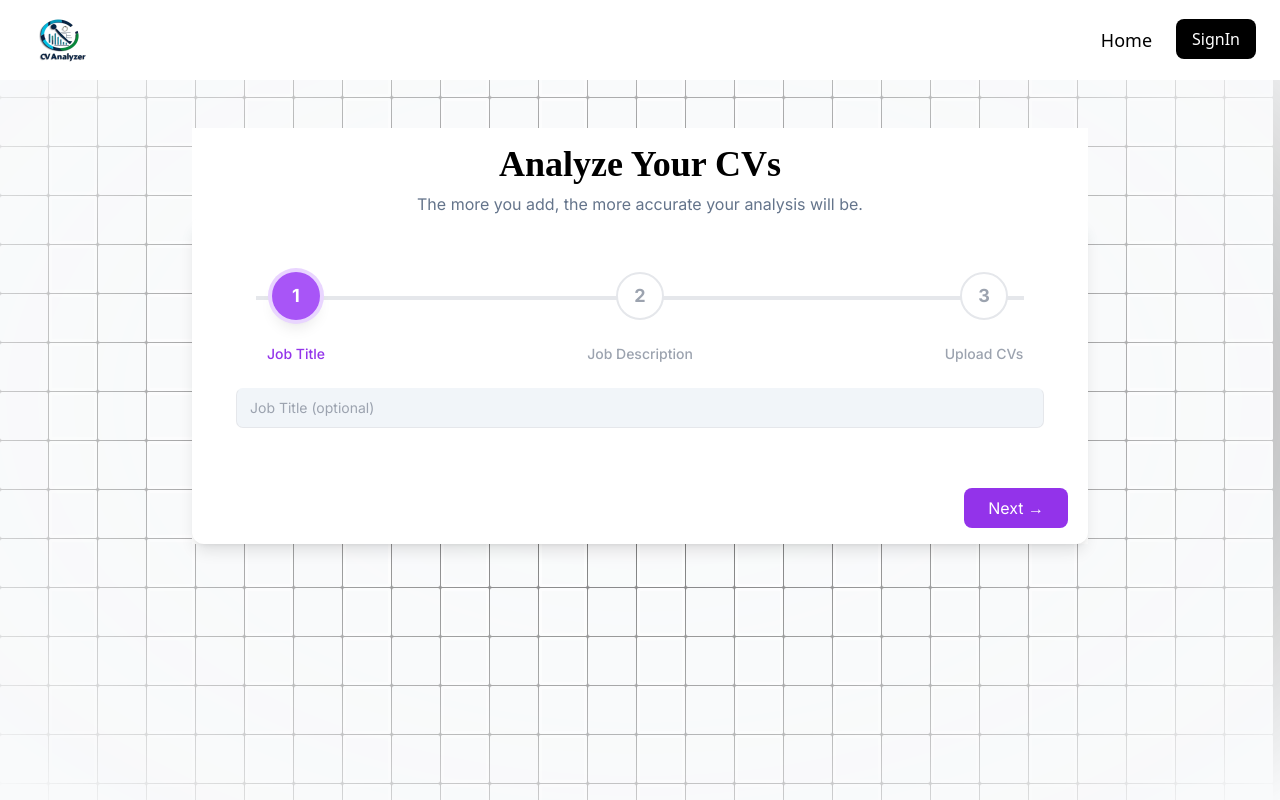
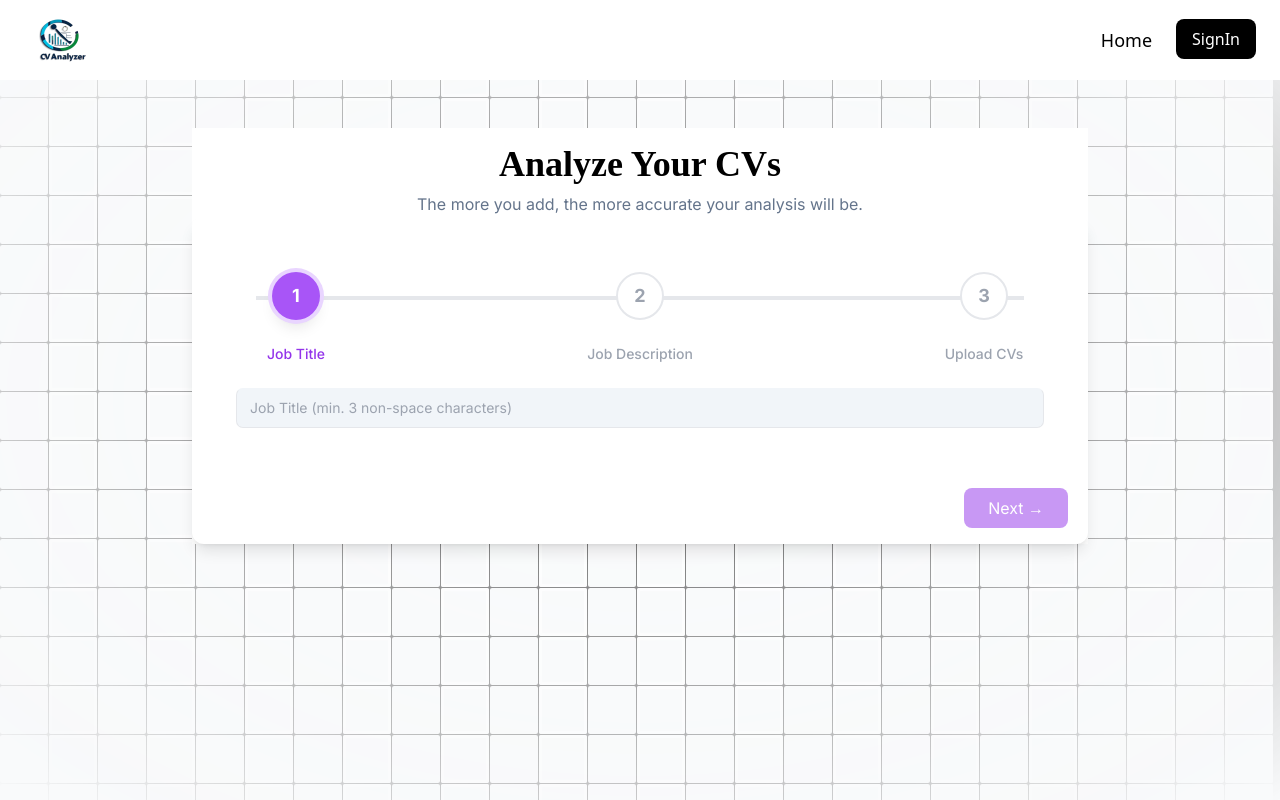
Before and after one commit to dev-bilal-raza/CVAnalysis, a Next.js app in the folder cv_checker_frontend/: page /upload_cvs in a window 1280 px wide. Shown: the top 800 px of the page. Built offline with nearby package versions, Linux system fonts and the light colour scheme; no server answers.

Commit message:
feat: add constants for status codes, integrate react-hot-toast, and enhance Input component with input_value prop

```diff
--- a/cv_checker_frontend/package.json
+++ b/cv_checker_frontend/package.json
@@ -20,7 +20,9 @@
     "react": "^18",
     "react-dom": "^18",
     "react-fast-marquee": "^1.6.5",
+    "react-hot-toast": "^2.4.1",
     "react-icons": "^5.2.1",
+    "react-toastify": "^10.0.6",
     "sharp": "^0.33.4",
     "tailwind-merge": "^2.3.0"
   },
--- a/cv_checker_frontend/src/app/layout.tsx
+++ b/cv_checker_frontend/src/app/layout.tsx
@@ -1,5 +1,6 @@
 import type { Metadata } from "next";
 import { Inter } from "next/font/google";
+import { Toaster } from "react-hot-toast";
 import "./globals.css";
 
 
@@ -18,7 +19,7 @@ export default function RootLayout({
   return (
     <html lang="en">
       <body className={inter.className}>
-
+        <Toaster position="top-right"/>
         {children}
 
       </body>
--- /dev/null
+++ b/cv_checker_frontend/src/common/constants.ts
@@ -0,0 +1,7 @@
+export const STATUS = {
+    'ERROR': 0,
+    'SUCCESS': 1,
+    'NOT_AUTHORIZED': 2,
+    'NOT_FOUND': 3,
+    'INTERNAL_SERVER_ERROR': 4
+}
--- a/cv_checker_frontend/src/components/api_calls/job_calls.ts
+++ b/cv_checker_frontend/src/components/api_calls/job_calls.ts
@@ -7,31 +7,28 @@ interface JobDetails {
 
 export const add_job = async (job_details: FormData) => {
     console.log(job_details)
-    const response = await fetch("http://localhost:8000/api/v1/add_job",
-        {
-            method: "POST",
-            body: job_details
-        }
-    );
-    if (response.ok) {
-        return await response.json();
+    const response = await axios.post("http://localhost:8000/api/v1/add_job", job_details, {
+        withCredentials: true,
+        headers: {
+            'Content-Type': 'multipart/form-data',
+        },
+    });
+    if (response.status === 200) {
+        return response
     }
 }
 
 export const get_aLL_jobs = async () => {
     const response = await axios.get('http://localhost:8000/api/v1/get_all_jobs', {withCredentials: true});
     console.log("Response: ", response);
+    return response
+}
+
+export const get_job_details = async (job_id: number) => {
+    const response = await axios.get(`http://localhost:8000/api/v1/get_job_details?job_id=${job_id}`, {withCredentials: true});
+    console.log("Response: ", response);
 
     if (response.status === 200) {
         return response
     }
 }
-
-export const get_job_details = async (job_id: number) => {
-    const response = await fetch(`http://localhost:8000/api/v1/get_job_details?job_id=${job_id}`);
-    console.log("Response: ", response);
-
-    if (response.ok) {
-        return await response.json();
-    }
-}
--- a/cv_checker_frontend/src/components/common/Input.tsx
+++ b/cv_checker_frontend/src/components/common/Input.tsx
@@ -4,15 +4,17 @@ interface InputType {
     labelText: string,
     otherClasses?: string,
     setInput: (value: string) => void
+    input_value?: string,
     is_required?: boolean
 }
 
-const Input = ({ labelText, otherClasses, setInput, is_required }: InputType) => {
+const Input = ({ labelText, otherClasses, setInput, input_value, is_required }: InputType) => {
     return (
         <div className="relative h-10 w-full">
             <input
                 className="peer w-full focus:bg-white h-full bg-slate-100 text-gray-700 font-sans font-normal outline outline-0 focus:outline-0 transition-all placeholder-shown:border placeholder-shown:border-blue-gray-200 placeholder-shown:border-t-blue-gray-200 border focus:border-2 border-t-transparent focus:border-t-transparent text-sm px-3 py-2.5 rounded-[7px] border-blue-gray-200 focus:border-purple-700"
                 placeholder=" "
+                value={input_value}
                 onChange={(e) =>setInput(e.target.value)}
                 required={is_required? is_required : false}
                 />
--- a/cv_checker_frontend/src/components/pages/JobsPage.tsx
+++ b/cv_checker_frontend/src/components/pages/JobsPage.tsx
@@ -15,15 +15,20 @@ interface Jobs {
 const AllJobs = () => {
     const [loading, setLoading] = useState(true);
     const [jobs, setJobs] = useState<Jobs[]>([]);
-
+    const [errMsg, setErrMsg] = useState<string | null>(null);
     useEffect(() => {
         // Fetch jobs data from the FastAPI backend
         const fetch_jobs = async () => {
             const jobs = await get_aLL_jobs()
             console.log("Jobs: ", jobs);
 
-            if (jobs.length > 0) {
-                setJobs(jobs)
+            if (jobs?.status === 200) {
+                setJobs(jobs.data)
+                setLoading(false)
+            }
+            else {
+                setErrMsg("Failed to fetch jobs")
+                setLoading(false)
             }
         }
 
@@ -38,6 +43,14 @@ const AllJobs = () => {
                         <Loader />
                     </div>
                     :
+                    jobs.length === 0 ?
+                        <div className='flex justify-center items-center w-full h-80 text-black'>
+                            <h3 className='text-4xl font-heading font-semibold'>
+                                Could not find any jobs.
+                            </h3>
+                        </div>
+                        :
+                        // Display all jobs in a table format
                         <div>
                             <div className='large-screen w-full md:flex hidden flex-col text-black p-4 rounded-t-xl md:bg-black/15'>
                                 <h3 className='font-heading font-semibold text-center text-2xl sm:text-3xl md:text-4xl pb-4'>ALL JOBS</h3>
--- a/cv_checker_frontend/src/components/pages/UploadCvs.tsx
+++ b/cv_checker_frontend/src/components/pages/UploadCvs.tsx
@@ -8,6 +8,8 @@ import { FormSvg } from '../common/Svgs'
 import { useRouter } from 'next/navigation'
 import Loader from '../layout/loader/Loader'
 import { GridPattern } from '../ui/GridPattern'
+import { toast } from 'react-hot-toast';
+import { STATUS } from '@/common/constants'
 
 const Stepper = ({ step, handleStep, canProceed }: {
   step: number;
@@ -75,7 +77,7 @@ const UploadCvs = () => {
     uploadedFiles: [] as File[],
     fileLimit: false,
     response: '',
-    loading: false
+    loading: false,
   });
 
   const router = useRouter();
@@ -87,22 +89,23 @@ const UploadCvs = () => {
 
   const canProceedToStep = (targetStep: number): boolean => {
     if (targetStep <= formState.step) return true;
-    if (targetStep === 2) return true;
+    if (targetStep === 2) return countNonWhitespace(formState.jobTitle) >= 3;
     if (targetStep === 3) return countNonWhitespace(formState.jobDescription) >= 15;
     return false;
   };
 
   const handleStep = (newStep: number) => {
+    console.log('New step: ', newStep);
     if (canProceedToStep(newStep)) {
-      setFormState(prev => ({ ...prev, step: newStep }));
+      setFormState(prev => ({ ...prev, step: newStep, response: ""}));
     }
   };
 
   const handleFileChange = (event: React.ChangeEvent<HTMLInputElement>) => {
-    if (!event.target.files) return;
-
+    if (!event.currentTarget.files) return;
+    // event.();
     const fileResponse = handleUploadFiles(
-      Array.from(event.target.files),
+      Array.from(event.currentTarget.files),
       formState.uploadedFiles,
       (limit: boolean) => setFormState(prev => ({ ...prev, fileLimit: limit })),
       (files: File[]) => setFormState(prev => ({ ...prev, uploadedFiles: files }))
@@ -116,6 +119,7 @@ const UploadCvs = () => {
 
   const uploadCvs = async (e: FormEvent) => {
     e.preventDefault();
+    console.log('Form submitted');
     if (formState.step !== 3) return;
 
     setFormState(prev => ({ ...prev, loading: true, response: '' }));
@@ -134,8 +138,42 @@ const UploadCvs = () => {
 
       try {
         const response = await add_job(formData);
-        if (response) {
+        console.log('Response: ', response);
+        if (response?.data.status === STATUS.SUCCESS) {
           setFormState(prev => ({ ...prev, loading: false }));
+          toast.success(response.data.message,
+            {
+              style: {
+                border: '1px solid #039427',
+                padding: '16px',
+                color: 'black',
+              },
+              iconTheme: {
+                primary: '#039427',
+                secondary: '#FFFAEE',
+              },
+            }
+          );
+          // setTimeout(() => router.push('/'), 2000);
+        } else {
+          toast.error(response?.data.message,
+            {
+              style: {
+                border: '1px solid #f71b31',
+                padding: '16px',
+                color: 'black',
+              },
+              iconTheme: {
+                primary: '#f71b31',
+                secondary: '#FFFAEE',
+              },
+            }
+          )
+          setFormState(prev => ({
+            ...prev,
+            loading: false,
+            response: response?.data.message
+          }));
         }
       } catch (error) {
         setFormState(prev => ({
@@ -143,6 +181,19 @@ const UploadCvs = () => {
           loading: false,
           response: 'An error occurred while uploading files.'
         }));
+        toast.error('An error occurred while uploading files.',
+          {
+            style: {
+              border: '1px solid #713200',
+              padding: '16px',
+              color: '#713200',
+            },
+            iconTheme: {
+              primary: '#713200',
+              secondary: '#FFFAEE',
+            },
+          }
+        );
       }
     } else {
       console.log('Invalid form data');
@@ -160,10 +211,16 @@ const UploadCvs = () => {
         return (
           <div className="w-full p-5">
             <Input
-              labelText="Job Title (optional)"
+              labelText="Job Title (min. 3 non-space characters)"
               is_required={false}
+              input_value={formState.jobTitle}
               setInput={(value) => setFormState(prev => ({ ...prev, jobTitle: value }))}
             />
+            {formState.jobTitle.length > 0 && countNonWhitespace(formState.jobTitle) < 3 && (
+              <p className="mt-1 text-sm text-red-500">
+                Please enter at least 3 non-space characters ({3 - countNonWhitespace(formState.jobTitle)} more needed)
+              </p>
+            )}
           </div>
         );
 
@@ -246,7 +303,15 @@ const UploadCvs = () => {
   };
 
   const renderNavigation = () => {
-    if (formState.loading) return <Loader />;
+    if (formState.loading) return (
+      <div className='w-full flex flex-col justify-center items-center m-2'>
+        <Loader />
+        <p className='text-slate-600 font-para'>
+          This may take a moment, but it’ll be faster than waiting for a human to handle it.
+        </p>
+      </div>
+    );
+
 
     return (
       <div className="flex justify-between items-center w-full px-5 py-4">
@@ -274,6 +339,8 @@ const UploadCvs = () => {
               Analyze CVs
             </button>
           ) : (
+            <div>
+
               <button
                 type="button"
                 onClick={() => handleStep(formState.step + 1)}
@@ -286,6 +353,7 @@ const UploadCvs = () => {
               >
                 Next →
               </button>
+            </div>
           )}
         </div>
       </div>
```
Lines whose indentation alone changed are shown as unchanged.
